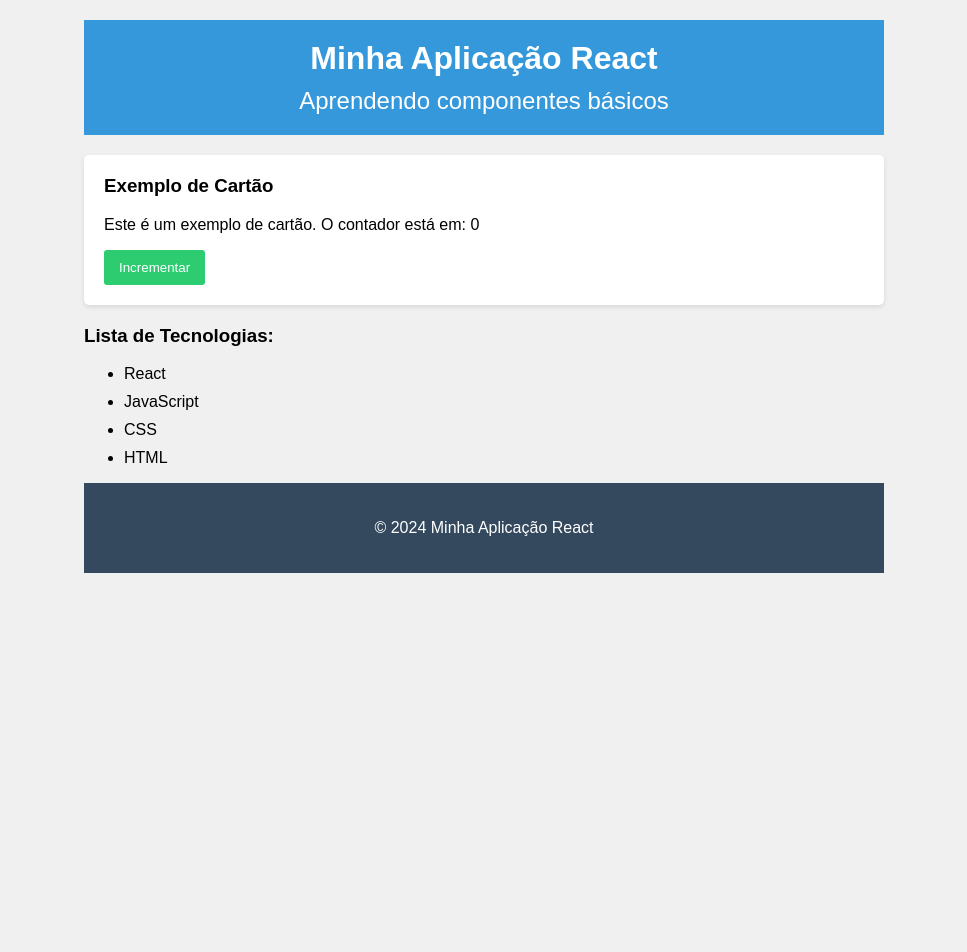
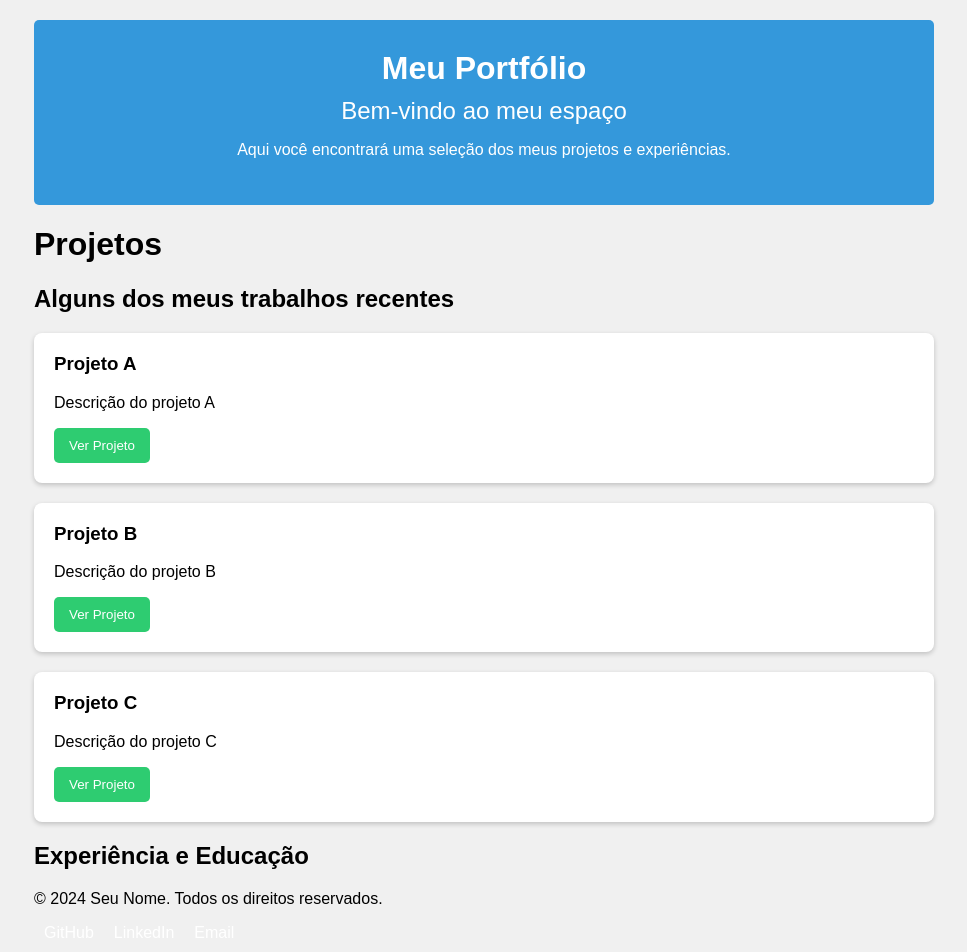
Before and after one commit to kauann008/portfolio-kaua, a Next.js app: page / in a window 1280 px wide. Shown: the top 952 px of the page, without its empty margins (156-1123 px from the left). Before the commit the page ends 800 px from the top, so only its background shows below. Built offline with nearby package versions, Linux system fonts and the light colour scheme.

Commit message:
base do codigo com varios componentes

```diff
--- a/src/componentes/cabecalho.js
+++ b/src/componentes/cabecalho.js
@@ -1,8 +1,9 @@
-export function Cabecalho(props ) {
-    return (
-      <header className="cabecalho">
-        <h1>{props.titulo}</h1>
-        {props.subtitulo && <h2>{props.subtitulo}</h2>}
-      </header>
-    )
-  }
+export function Cabecalho(props) {
+  return (
+    <header className="cabecalho">
+      <h1>{props.nome}</h1>
+      <h2>{props.subtitulo}</h2>
+      <p>{props.descricao}</p>
+    </header>
+  );
+}
--- a/src/componentes/cartao.js
+++ b/src/componentes/cartao.js
@@ -5,5 +5,5 @@ export function Cartao(props) {
       <p>{props.conteudo}</p>
       <button onClick={props.onClickBotao}>{props.botaoTexto}</button>
     </div>
-    )
+  );
 }
--- a/src/componentes/rodape.js
+++ b/src/componentes/rodape.js
@@ -1,7 +1,12 @@
 export function Rodape(props) {
-    return (
-      <footer className="rodape">
-        <p>{props.texto}</p>
-      </footer>
-    )
-  }
+  return (
+    <footer className="footer">
+      <p>&copy; 2024 {props.nome}. Todos os direitos reservados.</p>
+      <div className="social-links">
+        <a href={props.linkGithub} target="_blank" rel="noopener noreferrer">GitHub</a>
+        <a href={props.linkLinkedin}>LinkedIn</a>
+        <a href={`mailto:${props.email}`}>Email</a>
+      </div>
+    </footer>
+  );
+}
--- a/src/componentes/style.css
+++ /dev/null
@@ -1,5 +0,0 @@
-.titulo{
-    color: red;
-    font-size: 30px;
-    text-shadow: 2px 2px 2px white;
-}
--- a/src/componentes/title.js
+++ b/src/componentes/title.js
@@ -1,8 +1,8 @@
-export function Titulo(props){
+export function Titulo(props) {
     return (
         <div>
             <h1 className="titulo">{props.nome}</h1>
             <h2 className="titulo">{props.subnome}</h2>
         </div>
-    )
+    );
 }
--- /dev/null
+++ b/src/componentes/tituloSessao.js
@@ -0,0 +1,7 @@
+export function TituloSessao(props) {
+  return (
+    <section className="experiencia-educacao">
+      <h2>{props.titulo}</h2>
+    </section>
+  );
+}
--- a/src/pages/index.js
+++ b/src/pages/index.js
@@ -1,39 +1,43 @@
-import React, { useState } from 'react'
-import { Cabecalho } from '../componentes/cabecalho'
-import { Cartao } from '../componentes/cartao'
-import { ListaItem } from '../componentes/listaItem'
-import { Rodape } from '../componentes/rodape'
+import React from 'react';
+import { Cabecalho } from '../componentes/cabecalho';
+import { Titulo } from '../componentes/title';
+import { TituloSessao } from '../componentes/tituloSessao';
+import { Cartao } from '../componentes/cartao';
+import { Rodape } from '../componentes/rodape';
 
-export default function App() {
-  const [contador, setContador] = useState(0)
+const projetos = [
+  { nome: 'Projeto A', descricao: 'Descrição do projeto A' },
+  { nome: 'Projeto B', descricao: 'Descrição do projeto B' },
+  { nome: 'Projeto C', descricao: 'Descrição do projeto C' },
+];
 
-  const incrementarContador = () => {
-    setContador(contador + 1)
-  }
-
-  const listaItens = ['React', 'JavaScript', 'CSS', 'HTML']
-
+export default function Home() {
   return (
     <div className="app">
-      <Cabecalho titulo="Minha Aplicação React" subtitulo="Aprendendo componentes básicos" />
-
-      <main>
-        <Cartao
-          titulo="Exemplo de Cartão"
-          conteudo={`Este é um exemplo de cartão. O contador está em: ${contador}`}
-          botaoTexto="Incrementar"
-          onClickBotao={incrementarContador}
-        />
-
-        <h3>Lista de Tecnologias:</h3>
-        <ul>
-          {listaItens.map((item, index) => (
-            <ListaItem key={index} texto={item} />
-          ))}
-        </ul>
-      </main>
-
-      <Rodape texto="© 2024 Minha Aplicação React" />
+      <Cabecalho
+        nome="Meu Portfólio"
+        subtitulo="Bem-vindo ao meu espaço"
+        descricao="Aqui você encontrará uma seleção dos meus projetos e experiências."
+      />
+      <Titulo nome="Projetos" subnome="Alguns dos meus trabalhos recentes" />
+      <section className="projetos">
+        {projetos.map((projeto, index) => (
+          <Cartao
+            key={index}
+            titulo={projeto.nome}
+            conteudo={projeto.descricao}
+            botaoTexto="Ver Projeto"
+            onClickBotao={() => alert(`Abrindo ${projeto.nome}`)}
+          />
+        ))}
+      </section>
+      <TituloSessao titulo="Experiência e Educação" />
+      <Rodape
+        nome="Seu Nome"
+        linkGithub="https://github.com/seuusuario"
+        linkLinkedin="https://linkedin.com/in/seuusuario"
+        email="seuemail@exemplo.com"
+      />
     </div>
-  )
+  );
 }
--- a/src/styles/globals.css
+++ b/src/styles/globals.css
@@ -6,7 +6,7 @@ body {
 }
 
 .app {
-  max-width: 800px;
+  max-width: 900px;
   margin: 0 auto;
   padding: 20px;
 }
@@ -14,8 +14,9 @@ body {
 .cabecalho {
   background-color: #3498db;
   color: white;
-  padding: 20px;
+  padding: 30px;
   text-align: center;
+  border-radius: 5px;
 }
 
 .cabecalho h1 {
@@ -27,12 +28,22 @@ body {
   font-weight: normal;
 }
 
+.projetos {
+  display: flex;
+  flex-direction: column;
+  gap: 20px;
+}
+
 .cartao {
   background-color: white;
-  border-radius: 5px;
+  border-radius: 8px;
   padding: 20px;
-  margin: 20px 0;
-  box-shadow: 0 2px 5px rgba(0, 0, 0, 0.1);
+  box-shadow: 0 2px 5px rgba(0, 0, 0, 0.2);
+  transition: transform 0.2s;
+}
+
+.cartao:hover {
+  transform: scale(1.02);
 }
 
 .cartao h3 {
@@ -44,12 +55,13 @@ body {
   color: white;
   border: none;
   padding: 10px 15px;
-  border-radius: 3px;
+  border-radius: 5px;
   cursor: pointer;
+  transition: background-color 0.3s;
 }
 
-.lista-item {
-  margin-bottom: 10px;
+.cartao button:hover {
+  background-color: #27ae60;
 }
 
 .rodape {
@@ -57,4 +69,20 @@ body {
   padding: 20px;
   background-color: #34495e;
   color: white;
+  margin-top: 40px;
+  border-radius: 5px;
 }
+
+.social-links {
+  margin-top: 10px;
+}
+
+.social-links a {
+  color: white;
+  margin: 0 10px;
+  text-decoration: none;
+}
+
+.social-links a:hover {
+  text-decoration: underline;
+}
```
Also changed, not shown: src/componentes/projetos.js (added, +11 -0 lines). Lines whose indentation alone changed are shown as unchanged.
